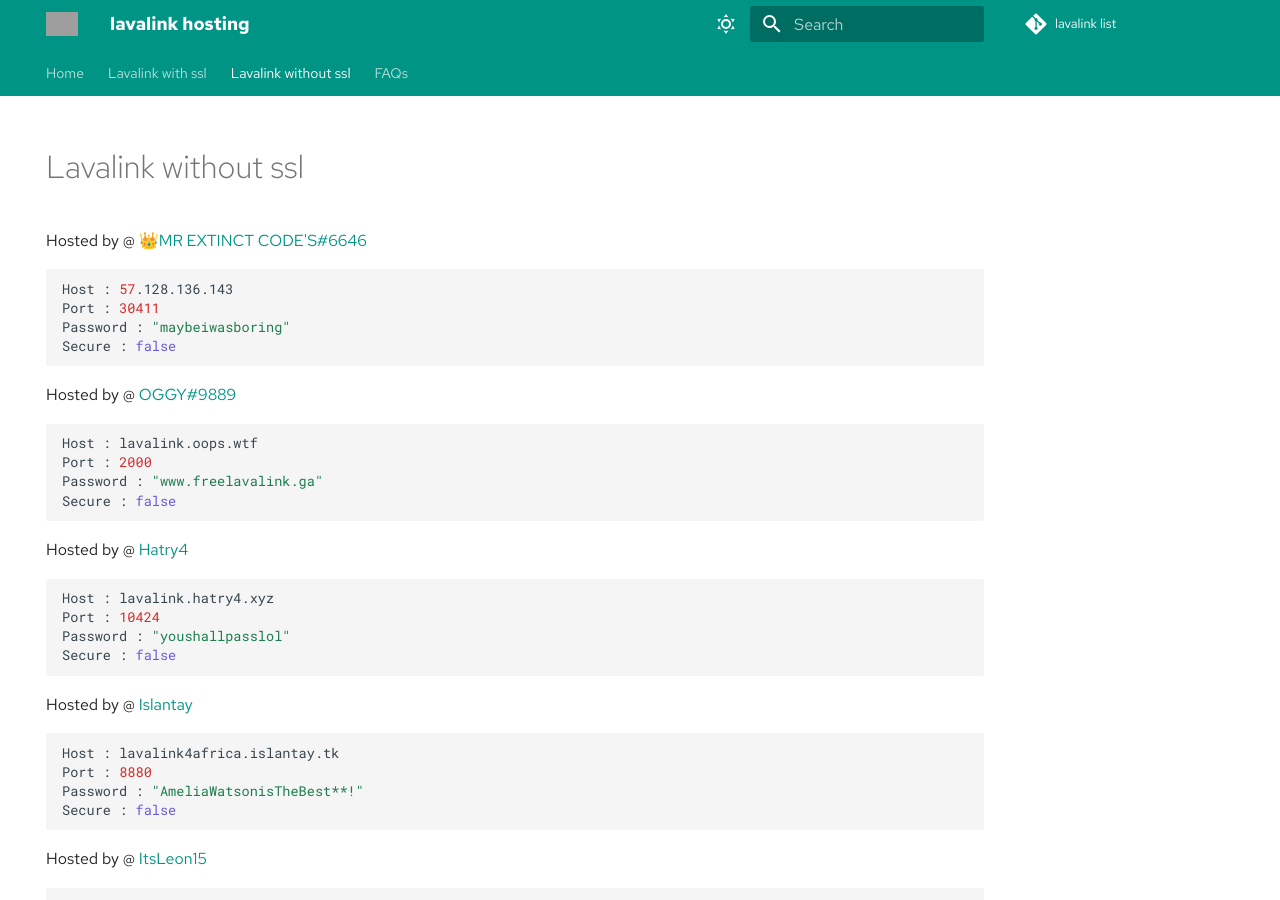
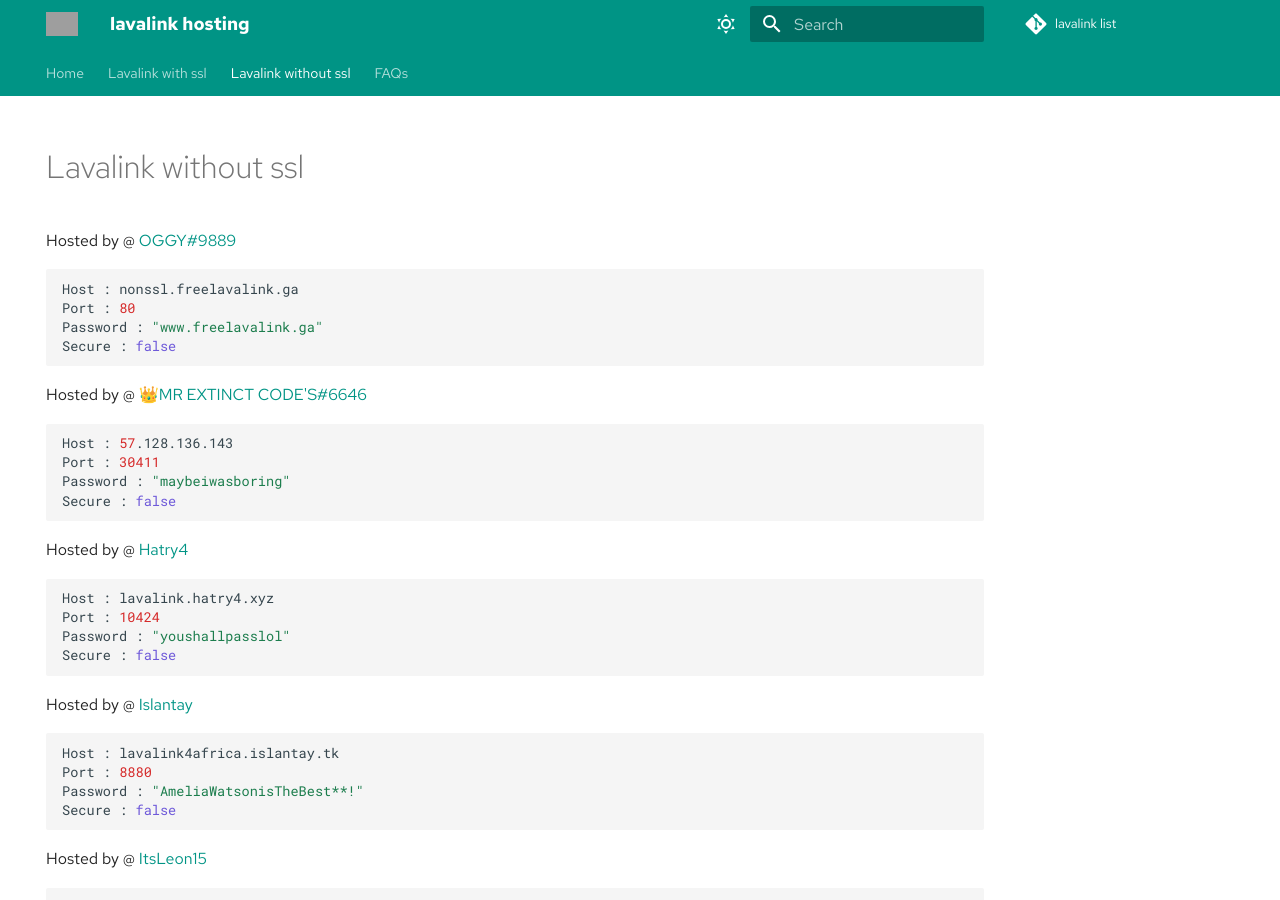
Before and after one commit to DarrenOfficial/lavalink-list, an MkDocs documentation site: the page built from docs/NoSSL/lavalink-without-ssl.md, in a window 1280 px wide and 900 px high. Built offline with MkDocs 1.6.1 and Material for MkDocs 9.7.7, drawn with Linux system fonts in a browser that asks for light colours; comment, search, counter and statistics services are not loaded; grey boxes are pictures that could not be loaded.

Commit message:
Update lavalink-without-ssl.md (#245)

````diff
--- a/docs/NoSSL/lavalink-without-ssl.md
+++ b/docs/NoSSL/lavalink-without-ssl.md
@@ -4,6 +4,13 @@ description: Without SSL should work out of the box!
 ---
 
 ---
+Hosted by @ [OGGY#9889](https://www.freelavalink.ga)
+```bash
+Host : nonssl.freelavalink.ga
+Port : 80
+Password : "www.freelavalink.ga"
+Secure : false
+```
 Hosted by @ [👑MR EXTINCT CODE'S#6646 ](https://dsc.gg/extinctop)
 ```bash
 Host : 57.128.136.143
@@ -11,14 +18,6 @@ Port : 30411
 Password : "maybeiwasboring"
 Secure : false
 ```
-Hosted by @ [OGGY#9889](https://www.freelavalink.ga)
-```bash
-Host : lavalink.oops.wtf
-Port : 2000
-Password : "www.freelavalink.ga"
-Secure : false
-```
-
 Hosted by @ [Hatry4](https://www.hatry4.xyz)
 ```bash
 Host : lavalink.hatry4.xyz
````
